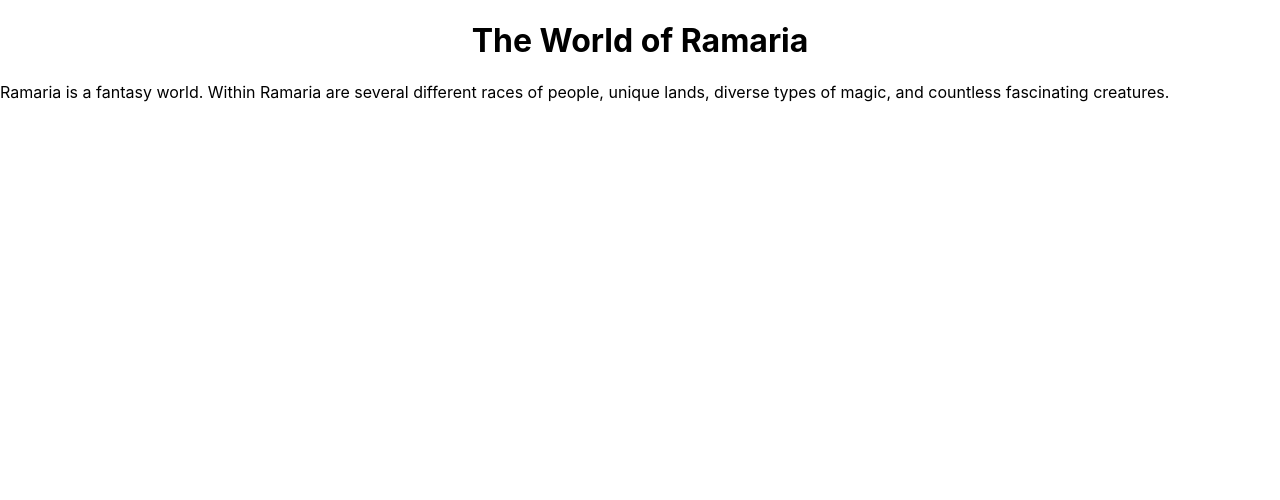
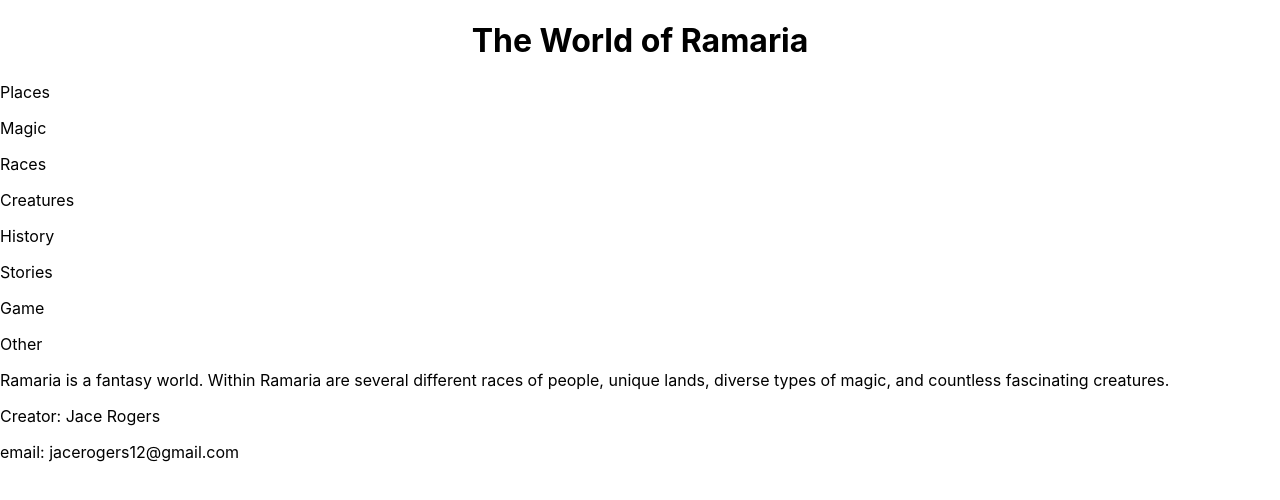
Before and after one commit to JaceRogers12/ramarian-world, a React (Create React App) app: page / in a window 1280 px wide. Shown: the top 500 px of the page. Built offline with nearby package versions, Linux system fonts and the light colour scheme.

Commit message:
added components

```diff
--- a/src/App.js
+++ b/src/App.js
@@ -1,13 +1,17 @@
 import './App.css';
 import Header from "./Components/Header.js";
-import Main from "./Components/Main.js";
+import Home from "./Components/Home.js";
+import Footer from "./Components/Footer.js";
+import Navigation from "./Components/Navigation.js";
 
 function App() {
 
   return (
     <div className="App">
       <Header />
-      <Main />
+      <Navigation />
+      <Home />
+      <Footer />
     </div>
   );
 }
--- /dev/null
+++ b/src/Components/Footer.js
@@ -0,0 +1,13 @@
+import React from "react";
+
+function Footer() {
+
+    return (
+        <footer className="footer">
+            <p>Creator: Jace Rogers</p>
+            <p>email: jacerogers12@gmail.com</p>
+        </footer>
+    )
+}
+
+export default Footer;
--- a/src/Components/Header.js
+++ b/src/Components/Header.js
@@ -1,10 +1,10 @@
 import react from "react";
 
-const Header = () => {
+function Header () {
     return (
-        <div className="header">
+        <header className="header">
             <h1>The World of Ramaria</h1>
-        </div>
+        </header>
     )
 }
 
--- /dev/null
+++ b/src/Components/Home.js
@@ -0,0 +1,13 @@
+import React from "react";
+import { summary } from "../Information";
+
+function Home () {
+
+    return (
+        <div className="home">
+            <p>{summary.main}</p>
+        </div>
+    )
+}
+
+export default Home;
--- a/src/Components/Main.js
+++ /dev/null
@@ -1,18 +0,0 @@
-import React from "react";
-
-function Main () {
-
-    return (
-        <div className="main">
-            <p>
-                Ramaria is a fantasy world.
-                Within Ramaria are several different races of people,
-                unique lands,
-                diverse types of magic,
-                and countless fascinating creatures.
-            </p>
-        </div>
-    )
-}
-
-export default Main;
--- /dev/null
+++ b/src/Components/Navigation.js
@@ -0,0 +1,18 @@
+import react from "react";
+
+function Navigation () {
+    return (
+        <div className="navigation">
+            <p>Places</p>
+            <p>Magic</p>
+            <p>Races</p>
+            <p>Creatures</p>
+            <p>History</p>
+            <p>Stories</p>
+            <p>Game</p>
+            <p>Other</p>
+        </div>
+    )
+}
+
+export default Navigation;
--- /dev/null
+++ b/src/Information.js
@@ -0,0 +1,9 @@
+import react from "react";
+
+export const summary = {
+    main: `Ramaria is a fantasy world.
+    Within Ramaria are several different races of people,
+    unique lands,
+    diverse types of magic,
+    and countless fascinating creatures.`
+}
```
